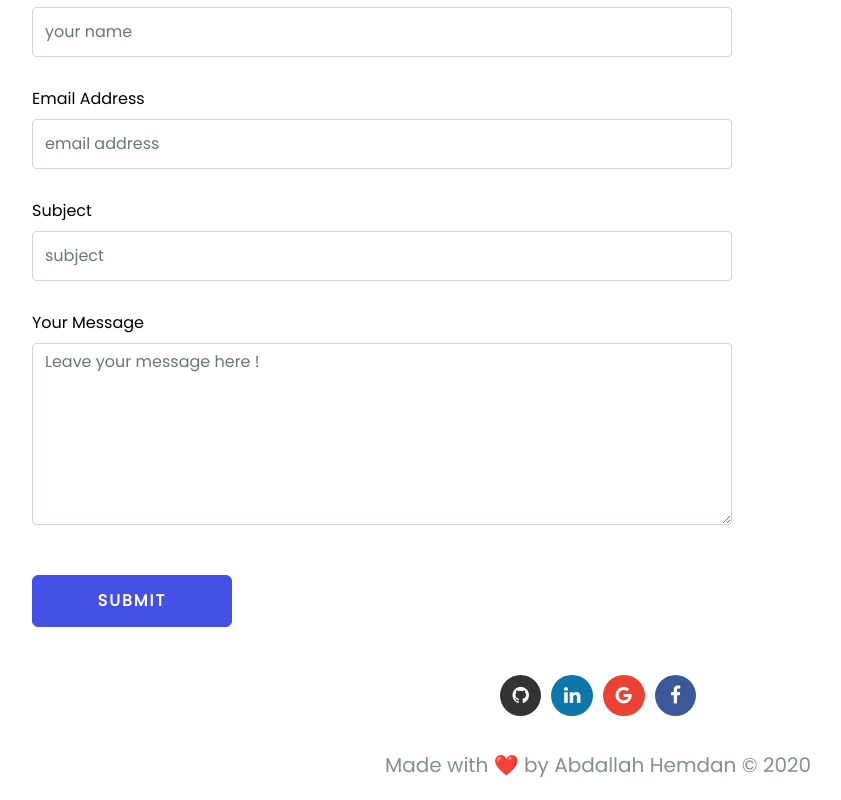
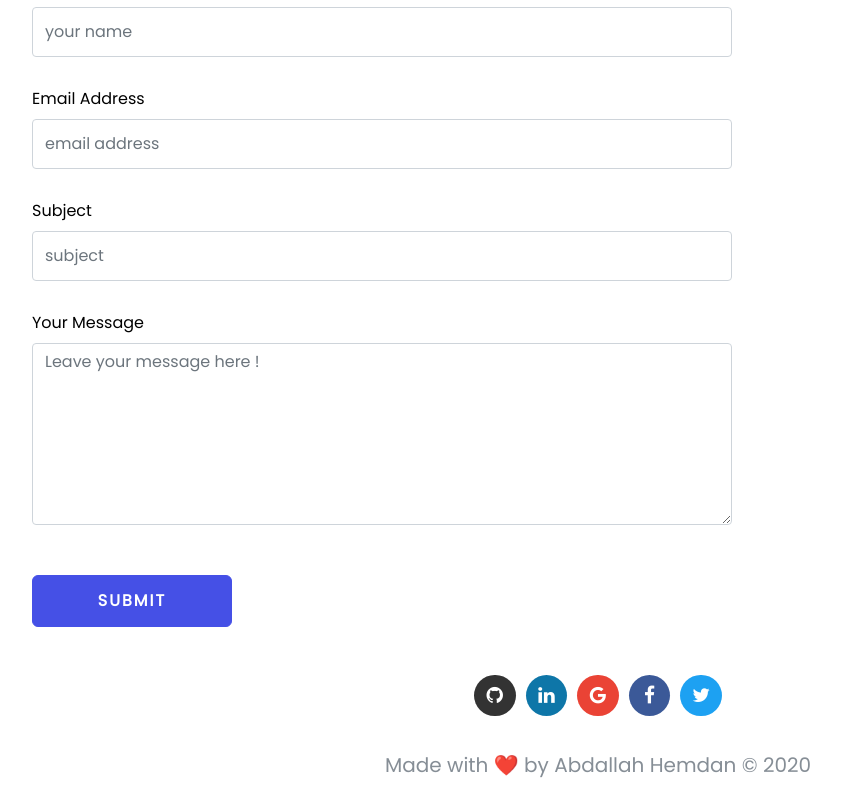
Before and after one commit to AbdallahHemdan/Instafolio, a React (Create React App) app: page / in a window 1280 px wide. Shown: the part 2518-3318 px from the top of the page, without its empty margins (42-883 px from the left). Built offline with nearby package versions, Linux system fonts and the light colour scheme; some icons are missing.

Commit message:
Add More Social Icons to footer

```diff
--- a/src/api/fake.js
+++ b/src/api/fake.js
@@ -203,7 +203,9 @@ const socialMedia = {
   github: "https://github.com/AbdallahHemdan",
   linkedin: "https://www.linkedin.com/in/abdallah-a-hemdan-4a94a614a/",
   gmail: "abdallah.ahmed.hemdan@gmail.com",
-  hackerrank: "https://www.hackerrank.com/Hemdan?hr_r=1"
+  hackerrank: "https://www.hackerrank.com/Hemdan?hr_r=1",
+  twitter: "https://twitter.com/Abdalla80820679",
+  instagram: "https://www.instagram.com/abdallah_a_hemdan/"
 }
 
 export { aboutData, myImages, mySkills, projectsCards, socialMedia }
--- a/src/components/Footer/Footer.css
+++ b/src/components/Footer/Footer.css
@@ -57,6 +57,10 @@
   background-color: #1da1f2;
 }
 
+.instagram i {
+  background-color: rgb(253, 83, 111);
+}
+
 .footer-text {
   text-align: center;
   color: #868e96;
@@ -72,7 +76,8 @@
 .gitlab i:hover,
 .github i:hover,
 .linkedin i:hover,
-.facebook i:hover {
+.facebook i:hover,
+.instagram i:hover {
   background-color: var(--social-icons);
   transition: 0.3s ease-in;
 }
--- a/src/components/Footer/Footer.jsx
+++ b/src/components/Footer/Footer.jsx
@@ -49,6 +49,15 @@ class Footer extends Component {
             <i className="fa fa-facebook-f"></i>
             <span></span>
           </a>
+          <a
+            href={socialMedia.twitter}
+            className="icon-button twitter"
+            target="_blank"
+            rel="noopener noreferrer"
+          >
+            <i className="fa fa-twitter"></i>
+            <span></span>
+          </a>
         </div>
         <Fade bottom duration={1000} distance="5px">
           <div className="footer-div">
```
